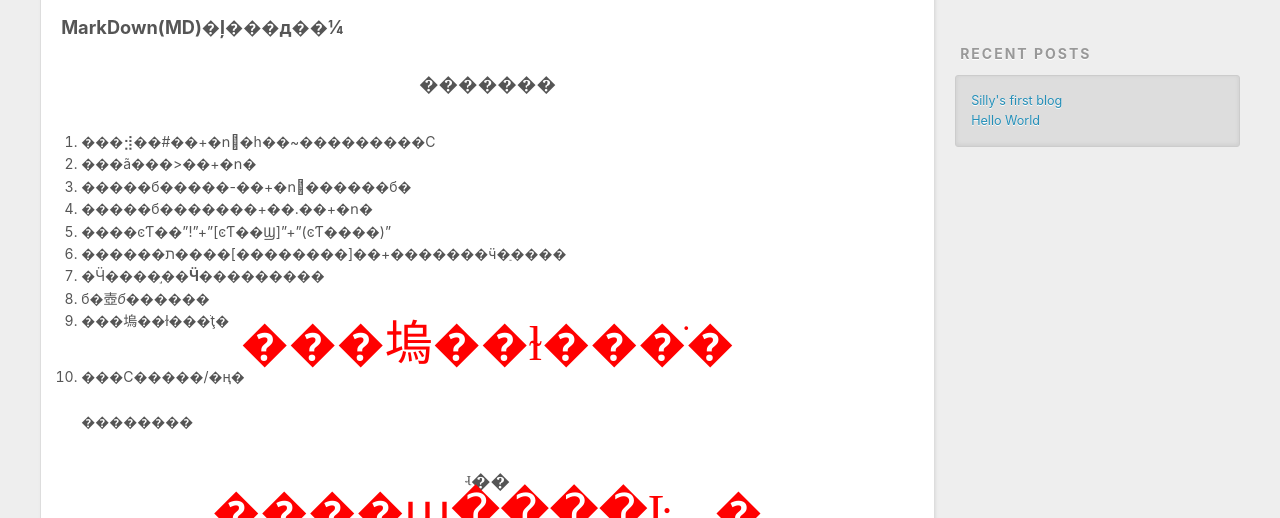
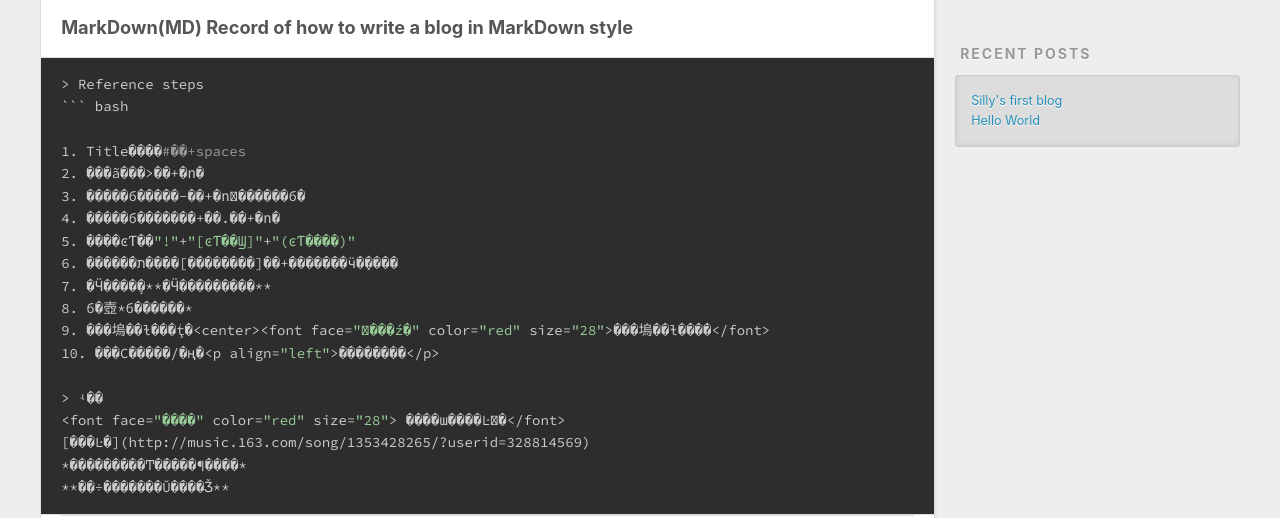
Before and after one commit to Silly1/Silly1.github.io, a plain HTML site: page 2019/11/07/first_blog/index.html in a window 1280 px wide. Shown: the part 434-952 px from the top of the page. Drawn offline with nearby package versions, Linux system fonts and the light colour scheme.

Commit message:
Site updated: 2019-11-07 20:10:21

````diff
--- a/2019/11/07/first_blog/index.html
+++ b/2019/11/07/first_blog/index.html
@@ -7,14 +7,14 @@
 
   <title>Silly&#39;s first blog | Hexo</title>
   <meta name="viewport" content="width=device-width, initial-scale=1, maximum-scale=1">
-  <meta name="description" content="MarkDown(MD)�ļ���д��¼ �������   ���⣺��#��+�ո񡪡�һ��~���������С ���ã���&amp;gt;��+�ո� �����б�����-��+�ո񡪡������б� �����б�������+��.��+�ո� ����ͼƬ��”!”+”[ͼƬ��Ϣ]”+”(ͼƬ����)” ������ת����[��������]��+�������ӵ�ַ�">
+  <meta name="description" content="MarkDown(MD) Record of how to write a blog in MarkDown style&amp;gt; Reference steps &#96;&#96;&#96; bash  1. Title����#��+spaces 2. ���ã���&amp;gt;��+�ո� 3. �����б�����-��+�ո񡪡������б� 4. �����б�������+��.��+�ո� 5. ����">
 <meta property="og:type" content="article">
 <meta property="og:title" content="Silly&#39;s first blog">
 <meta property="og:url" content="http:&#x2F;&#x2F;yoursite.com&#x2F;2019&#x2F;11&#x2F;07&#x2F;first_blog&#x2F;index.html">
 <meta property="og:site_name" content="Hexo">
-<meta property="og:description" content="MarkDown(MD)�ļ���д��¼ �������   ���⣺��#��+�ո񡪡�һ��~���������С ���ã���&amp;gt;��+�ո� �����б�����-��+�ո񡪡������б� �����б�������+��.��+�ո� ����ͼƬ��”!”+”[ͼƬ��Ϣ]”+”(ͼƬ����)” ������ת����[��������]��+�������ӵ�ַ�">
+<meta property="og:description" content="MarkDown(MD) Record of how to write a blog in MarkDown style&amp;gt; Reference steps &#96;&#96;&#96; bash  1. Title����#��+spaces 2. ���ã���&amp;gt;��+�ո� 3. �����б�����-��+�ո񡪡������б� 4. �����б�������+��.��+�ո� 5. ����">
 <meta property="og:locale" content="en">
-<meta property="og:updated_time" content="2019-11-07T11:59:30.365Z">
+<meta property="og:updated_time" content="2019-11-07T12:10:07.577Z">
 <meta name="twitter:card" content="summary">
 
     <link rel="alternate" href="/atom.xml" title="Hexo" type="application/atom+xml">
@@ -84,24 +84,25 @@
 
     <div class="article-entry" itemprop="articleBody">
 
-        <h3 id="MarkDown-MD-�l���д��¼"><a href="#MarkDown-MD-�l���д��¼" class="headerlink" title="MarkDown(MD)�ļ���д��¼"></a>MarkDown(MD)�ļ���д��¼</h3><blockquote>
-<p>�������</p>
-</blockquote>
-<ol>
-<li>���⣺��#��+�ո񡪡�һ��~���������С</li>
-<li>���ã���&gt;��+�ո�</li>
-<li>�����б�����-��+�ո񡪡������б�</li>
-<li>�����б�������+��.��+�ո�</li>
-<li>����ͼƬ��”!”+”[ͼƬ��Ϣ]”+”(ͼƬ����)”</li>
-<li>������ת����[��������]��+�������ӵ�ַ����                  </li>
-<li>�Ӵ����֣�<strong>�Ӵ���������</strong></li>
-<li>б�壺<em>б������</em></li>
-<li>���塢��ɫ���ֺţ�<center><font face="΢���ź�" color="red" size="28">���塢��ɫ���ֺ�</font></li>
-<li>���С�����/�ң�<p align="left">��������</p></li>
-</ol>
-<blockquote>
-<p>ʵ��<br><font face="����" color="red" size="28"> ����ա����Ŀ񻶡�</font><br><a href="http://music.163.com/song/1353428265/?userid=328814569" target="_blank" rel="noopener">���Ŀ�</a><br><em>���������Ͳ�����¶����</em><br><strong>��÷�������Ŭ����Ǯ</strong></p>
-</blockquote>
+        <h3 id="MarkDown-MD-Record-of-how-to-write-a-blog-in-MarkDown-style"><a href="#MarkDown-MD-Record-of-how-to-write-a-blog-in-MarkDown-style" class="headerlink" title="MarkDown(MD) Record of how to write a blog in MarkDown style"></a>MarkDown(MD) Record of how to write a blog in MarkDown style</h3><pre><code class="bash">&gt; Reference steps
+``` bash
+
+1. Title����<span class="comment">#��+spaces</span>
+2. ���ã���&gt;��+�ո�
+3. �����б�����-��+�ո񡪡������б�
+4. �����б�������+��.��+�ո�
+5. ����ͼƬ��<span class="string">"!"</span>+<span class="string">"[ͼƬ��Ϣ]"</span>+<span class="string">"(ͼƬ����)"</span>
+6. ������ת����[��������]��+�������ӵ�ַ����
+7. �Ӵ����֣�**�Ӵ���������**
+8. б�壺*б������*
+9. ���塢��ɫ���ֺţ�&lt;center&gt;&lt;font face=<span class="string">"΢���ź�"</span> color=<span class="string">"red"</span> size=<span class="string">"28"</span>&gt;���塢��ɫ���ֺ�&lt;/font&gt;
+10. ���С�����/�ң�&lt;p align=<span class="string">"left"</span>&gt;��������&lt;/p&gt;
+
+&gt; ʵ��
+&lt;font face=<span class="string">"����"</span> color=<span class="string">"red"</span> size=<span class="string">"28"</span>&gt; ����ա����Ŀ񻶡�&lt;/font&gt;
+[���Ŀ�](http://music.163.com/song/1353428265/?userid=328814569)
+*���������Ͳ�����¶����*
+**��÷�������Ŭ����Ǯ**</code></pre>
 
 
     </div>
````
Also changed, not shown: index.html (+19 -18 lines).
